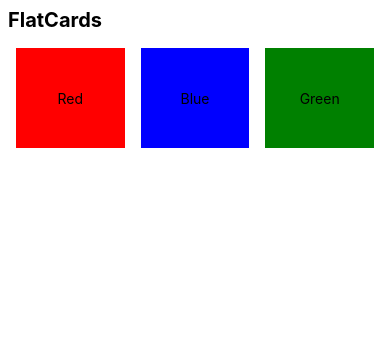
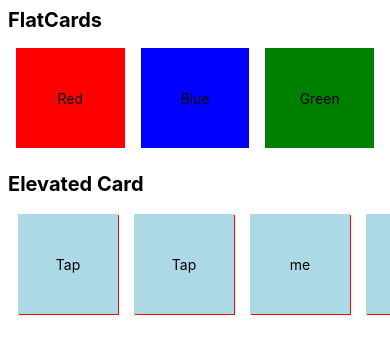
Before and after one commit to gihanbandaraa/Second-App-React-Native, a React Native app: screen / in a window 390 px wide. Shown: the top 354 px of the page. Built offline with nearby package versions, Linux system fonts and the light colour scheme.

Commit message:
Elevated card is completed

```diff
--- a/App.tsx
+++ b/App.tsx
@@ -1,12 +1,14 @@
 import { View, Text, SafeAreaView, ScrollView } from 'react-native'
 import React from 'react'
 import FlatCards from './components/FlatCards'
+import ElevatedCard from './components/ElevatedCard'
 
 const App = () => {
   return (
     <SafeAreaView>
       <ScrollView>
-        <FlatCards />
+        <FlatCards/>
+        <ElevatedCard/>
       </ScrollView>
     </SafeAreaView>
   )
--- /dev/null
+++ b/components/ElevatedCard.tsx
@@ -0,0 +1,69 @@
+import { Text, StyleSheet, View, ScrollView } from 'react-native'
+import React, { Component } from 'react'
+
+export default class ElevatedCard extends Component {
+  render() {
+    return (
+      <View>
+        <Text style={styles.headingText}>Elevated Card</Text>
+        <ScrollView horizontal={true} style={styles.container}>
+            <View style={[styles.card,styles.cardElevated]}>
+                <Text>Tap</Text>
+            </View>
+
+            <View style={[styles.card,styles.cardElevated]}>
+                <Text>Tap</Text>
+            </View>
+            <View style={[styles.card,styles.cardElevated]}>
+                <Text>me</Text>
+            </View>
+            <View style={[styles.card,styles.cardElevated]}>
+                <Text>and</Text>
+            </View>
+            <View style={[styles.card,styles.cardElevated]}>
+                <Text>scroll</Text>
+            </View>
+            <View style={[styles.card,styles.cardElevated]}>
+                <Text>for</Text>
+            </View>
+            <View style={[styles.card,styles.cardElevated]}>
+                <Text>more...</Text>
+            </View>
+            <View style={[styles.card,styles.cardElevated]}>
+                <Text>😊</Text>
+            </View>
+        </ScrollView>
+      </View>
+    )
+  }
+}
+
+const styles = StyleSheet.create({
+    headingText: {
+        fontSize: 20,
+        marginTop:8,
+        marginHorizontal: 8,
+        fontWeight: 'bold'
+    },
+    container:{
+        padding:10,
+
+    },
+    card:{
+        flex:1,
+        justifyContent:'center',
+        alignItems:'center',
+        width:100,
+        height:100,
+        margin:8
+    },
+    cardElevated:{
+        backgroundColor:'lightblue',
+        elevation:9,
+        shadowOffset:{
+            width:1,
+            height:1
+        },
+        shadowColor:'red'
+    }
+})
```
